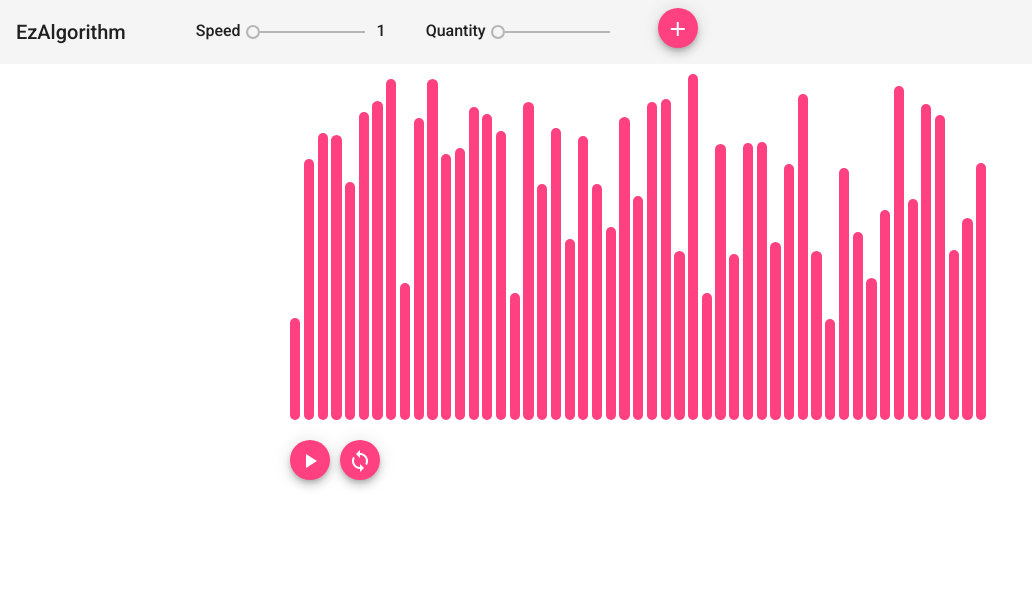
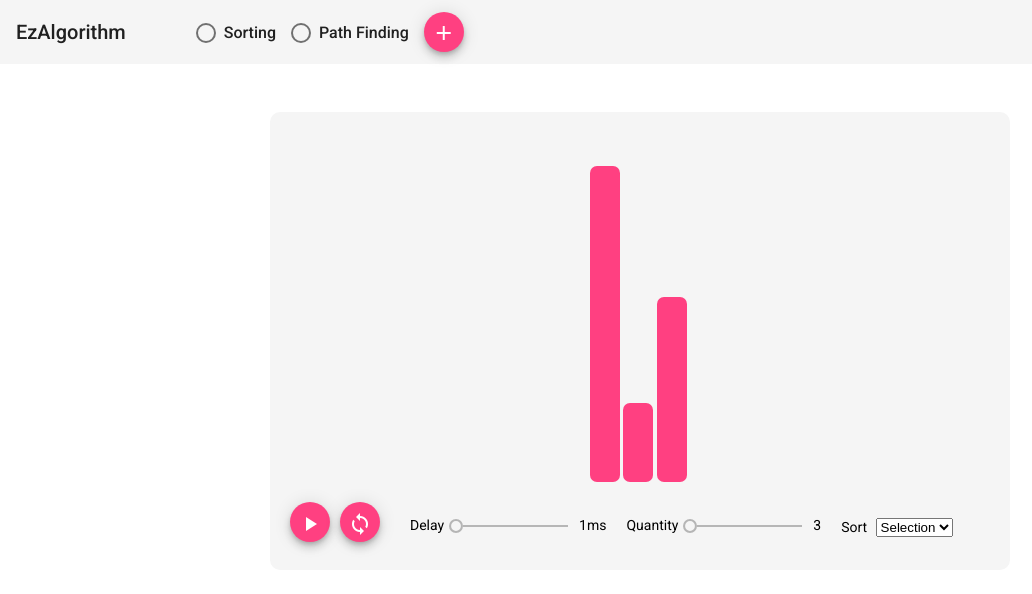
Before and after one commit to notblong/ez-algorithm, an Angular app: page / in a window 1280 px wide. Both pictures are taken after a click on the button "add". Shown: the top 594 px of the page, without its empty margins (0-1032 px from the left). Built offline with nearby package versions, Linux system fonts and the light colour scheme.

Commit message:
enhance UI and UX

```diff
--- a/src/app/algo/algo.component.html
+++ b/src/app/algo/algo.component.html
@@ -1,9 +1,9 @@
 <div class="container">
-  <div class="content">
+  <div class="content" id="content">
     <div class="list-of-elements">
-      <div class="array">
+      <div class="array" id="array">
         <div *ngFor="let ele of array" class="element {{ele}}"
-          [ngStyle]="{'height': ele + 'px', 'background-color': (ele === num1 || ele === num2) ? sortColor : color(0)}">
+          [ngStyle]="{'height': ele + 'px', 'background-color': (ele === numCompare1 || ele === numCompare2) ? sortColor : color(0)}">
         </div>
       </div>
     </div>
@@ -11,14 +11,33 @@
     <br>
 
     <div class="sort">
-      <button mat-mini-fab color="accent" (click)="selectionSort()">
+      <button mat-mini-fab color="accent" (click)="selectionSort()" [disabled] = "isRunning">
         <mat-icon>play_arrow</mat-icon>
       </button>
-      <button mat-mini-fab color="accent" (click)="reCreateArray()">
+      <button mat-mini-fab color="accent" (click)="createArray()" [disabled] = "isRunning">
         <mat-icon>loop</mat-icon>
       </button>
-      <span>{{delayAmount}}</span>
+      <div class="delay">
+        <span>Delay </span>
+        <mat-slider min="{{delaymin}}" max="{{delaymax}}" step="1" (input)="setDelayValue($event)" ></mat-slider>
+        {{delayVal}}ms
+      </div>
 
+      <div class="quantity">
+        <span>Quantity </span>
+        <mat-slider min="{{quantitymin}}" max="{{quantitymax}}" step="1" (input)="setQuantityValue($event)" [disabled] = "isRunning">
+        </mat-slider> {{quantityVal}}
+      </div>
+      <div class="selection">
+        <label id="selection-label" for="">Sort  </label>
+          <select [disabled] = "isRunning">
+            <option *ngFor="let sort of sortList" value="{{sort.id}}">{{sort.name}}</option>
+          </select>
+      </div>
+
+      <!-- <button mat-mini-fab color="accent" (click)="testAnimation()">
+        <mat-icon>stop</mat-icon>
+      </button> -->
     </div>
   </div>
 </div>
--- a/src/app/algo/algo.component.scss
+++ b/src/app/algo/algo.component.scss
@@ -5,7 +5,15 @@
 
 .content {
   width: max-content;
-  margin: auto;
+  margin: 3% auto auto auto;
+  padding: 20px;
+  border: 0px solid transparent;
+  border-radius: 10px;
+  background-color: #f5f5f5;
+  opacity: 0;
+  transition: transform 0.3s, opacity 300ms;
+  transform: translate(0, -100px);
+  visibility: hidden;
 }
 
 .list-of-elements {
@@ -29,7 +37,24 @@
 }
 
 .sort {
+  display: flex;
+
   button {
     margin-right: 10px;
   }
+
+  .delay {
+    margin: 0 20px;
+  }
+
+  .quantity {
+    margin-right: 20px;
+  }
+
+  .selection {
+    margin-top: 15px;
+    #selection-label{
+      padding-right: 5px;
+    }
+  }
 }
--- a/src/app/algo/algo.component.ts
+++ b/src/app/algo/algo.component.ts
@@ -1,5 +1,6 @@
 import { Component, OnInit } from '@angular/core';
 import { SettingService } from '../setting.service';
+import { SortModel } from '../model/sort.model';
 
 @Component({
   selector: 'app-algo',
@@ -7,52 +8,70 @@ import { SettingService } from '../setting.service';
   styleUrls: ['./algo.component.scss']
 })
 export class AlgoComponent implements OnInit {
+  static MIN_ELE = 10;
+  static MAX_ELE = 350;
 
   array: number[] = [0];
   sortColor: String;
 
-  num1: number = 0;
-  num2: number = 0;
+  numCompare1: number = 0;
+  numCompare2: number = 0;
 
   delayAmount: number;
 
+  delaymin: number = 1;
+  delaymax: number = 500;
+  delayVal : number = this.delaymin;
+
+  quantitymin: number = 3;
+  quantitymax: number = 70;
+  quantityVal : number = this.quantitymin;
+
+  sortList: SortModel[] = [
+    {id: 1, name:"Selection"},
+    {id: 2, name:"Bubble"},
+    {id: 3, name:"Heap"}
+  ];
+
+  isRunning: boolean = false;
 
   constructor(
     private settingService: SettingService
   ) { }
 
   ngOnInit(): void {
-    this.array = this.createRandomArray(100, 350, 50, this.array);
+    this.setHeightCssForArray()
+    this.createArray();
     this.sortColor = this.color(0);
   }
 
 
-  // delayAmount: number = 1;
-
   selectionSort = async () => {
+    this.isRunning = true;
     for (var i = 0; i < this.array.length; i++) {
-      this.num1 = this.array[i];
+      this.numCompare1 = this.array[i];
       this.sortColor = this.color(1);
       for (var j = i + 1; j < this.array.length; j++) {
-        this.num2 = this.array[j];
+        this.numCompare2 = this.array[j];
         this.sortColor = this.color(1);
-        await this.sleep(this.delayAmount = this.settingService.speedVal);
+        await this.sleep(this.delayVal);
         if (this.array[i] > this.array[j]) {
 
           var temp = this.array[i];
           this.array[i] = this.array[j];
           this.array[j] = temp;
 
-          this.num1 = this.array[i];
-          this.num2 = this.array[j];
+          this.numCompare1 = this.array[i];
+          this.numCompare2 = this.array[j];
 
           this.sortColor = this.color(2);
 
-          await this.sleep(this.delayAmount);
+          await this.sleep(this.delayVal);
         }
       }
     }
     this.sortColor = this.color(0);
+    this.isRunning = false;
   }
 
   sleep = (milliseconds) => {
@@ -72,14 +91,30 @@ export class AlgoComponent implements OnInit {
     return Math.floor(Math.random() * (max - min + 1)) + min;
   }
 
-  createRandomArray(min, max, quantity, array){
-    for (let i = 0; i <= quantity; i++){
-      array[i] = this.randomNumber(min, max);
+  generateRandomArray(min, max, quantity){
+    if (this.array.length > quantity){
+      this.array = [0];
     }
-    return array;
+    for (let i = 0; i < quantity; i++){
+      this.array[i] = this.randomNumber(min, max);
+    }
+    return this.array;
   }
 
-  reCreateArray(){
-    this.createRandomArray(100, 350, 60, this.array);
+  createArray(){
+    this.generateRandomArray(AlgoComponent.MIN_ELE, AlgoComponent.MAX_ELE, this.quantityVal);
   }
+
+  setDelayValue(event) {
+    this.delayVal = event.value;
+  }
+  setQuantityValue(event) {
+    this.quantityVal = event.value;
+    this.createArray();
+  }
+
+  setHeightCssForArray(){
+    document.getElementById("array").style.height = AlgoComponent.MAX_ELE + "px";
+  }
+
 }
--- a/src/app/header/header.component.html
+++ b/src/app/header/header.component.html
@@ -1,17 +1,25 @@
 <mat-toolbar class="header">
   <span id="title">EzAlgorithm</span>
   <div class="setting">
-    <div class="speed">
-      <span>Speed  </span>
-      <mat-slider min="{{speedmin}}" max="{{speedmax}}" step="1" (input)="setSpeedValue($event)"></mat-slider> {{speedVal}}
+    <!-- <div class="delay">
+      <span>Delay  </span>
+      <mat-slider min="{{delaymin}}" max="{{delaymax}}" step="1" (input)="setDelayValue($event)"></mat-slider> {{delayVal}}ms
     </div>
 
     <div class="quantity">
       <span>Quantity  </span>
-      <mat-slider min="1" max="70" step="1" (input)="setQuantityValue($event)"></mat-slider> {{quantityVal}}
+      <mat-slider min="{{quantitymin}}" max="{{quantitymax}}" step="1" (input)="setQuantityValue($event)"></mat-slider> {{quantityVal}}
+    </div> -->
+
+    <div class="selector">
+      <mat-radio-group aria-label="Select an option">
+        <mat-radio-button value="1">Sorting</mat-radio-button>
+        <mat-radio-button value="2">Path Finding</mat-radio-button>
+      </mat-radio-group>
     </div>
+
     <div class="add">
-      <button mat-mini-fab color="accent" aria-label="Example icon button with a bookmark icon">
+      <button mat-mini-fab color="accent" (click)="btnAddAnimation()">
         <mat-icon>add</mat-icon>
       </button>
     </div>
--- a/src/app/header/header.component.scss
+++ b/src/app/header/header.component.scss
@@ -6,11 +6,11 @@
         display: flex;
         font-size: 16px;
 
-        .speed {
-            margin-right: 40px;
-        }
-        .quantity {
-            margin-right: 40px;
+        .selector {
+            mat-radio-button{
+                margin-right: 15px;
+                padding-top: 4px;
+            }
         }
     }
 }
--- a/src/app/header/header.component.ts
+++ b/src/app/header/header.component.ts
@@ -8,22 +8,25 @@ import { SettingService } from '../setting.service';
 })
 export class HeaderComponent implements OnInit {
 
-  speedmin: number = 1;
-  speedmax: number = 500;
-  speedVal : number = this.speedmin;
-  quantityVal : number;
+  delaymin: number = 1;
+  delaymax: number = 500;
+  delayVal : number = this.delaymin;
+
+  quantitymin: number = 1;
+  quantitymax: number = 70;
+  quantityVal : number = this.quantitymin;
 
   constructor(private settingService: SettingService) { }
 
   ngOnInit(): void {
   }
 
-  setSpeedValue(event) {
-    this.speedVal = event.value;
-    this.settingService.setSpedVal(this.speedVal);
+  btnAddAnimation(){
+    document.getElementById("content").style.visibility = "visible";
+    document.getElementById("content").style.opacity = "1";
+    document.getElementById("content").style.transform = "translate(0, 0)";
   }
-  setQuantityValue(event) {
-    this.quantityVal = event.value;
-    this.settingService.setQuantityVal(this.quantityVal);
+  btnAddToggle(){
+    this.settingService.setNewAlgo();
   }
 }
--- /dev/null
+++ b/src/app/model/sort.model.ts
@@ -0,0 +1,4 @@
+export class SortModel {
+    id : number;
+    name: String;
+}
--- a/src/app/setting.service.ts
+++ b/src/app/setting.service.ts
@@ -5,16 +5,22 @@ import { Injectable } from '@angular/core';
 })
 export class SettingService {
 
-  speedVal: number;
+  delayVal: number;
   quantityVal: number;
+
+  isAddAlgo: boolean = false;
 
   constructor() { }
 
-  setSpedVal(speed){
-    this.speedVal = speed;
+  setDelayVal(delay){
+    this.delayVal = delay;
   }
 
   setQuantityVal(quantity){
     this.quantityVal = quantity;
   }
+
+  setNewAlgo(){
+    this.isAddAlgo = true;
+  }
 }
```
Also changed, not shown: src/app/app.module.ts (+7 -1 lines).
